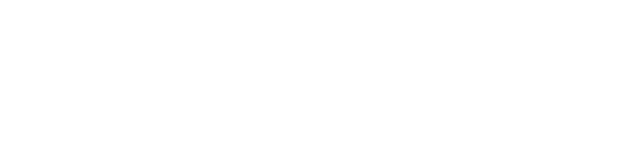
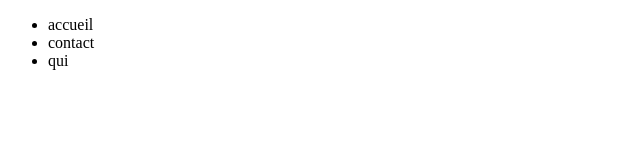
Before and after one commit to fouad-git/test, a plain HTML site: page index.html in a window 1280 px wide. Shown: the whole page, without its empty margins (0-640 px from the left). Drawn offline with Linux system fonts and the light colour scheme.

Commit message:
update ajout navbar
ajout de la barre de navigation principal

```diff
--- a/index.html
+++ b/index.html
@@ -8,7 +8,11 @@
 </head>
 <body>
     <header>
-
+<ul>
+    <li>accueil</li>
+    <li>contact</li>
+    <li>qui</li>
+</ul>
     </header>
     <main>
 
```
